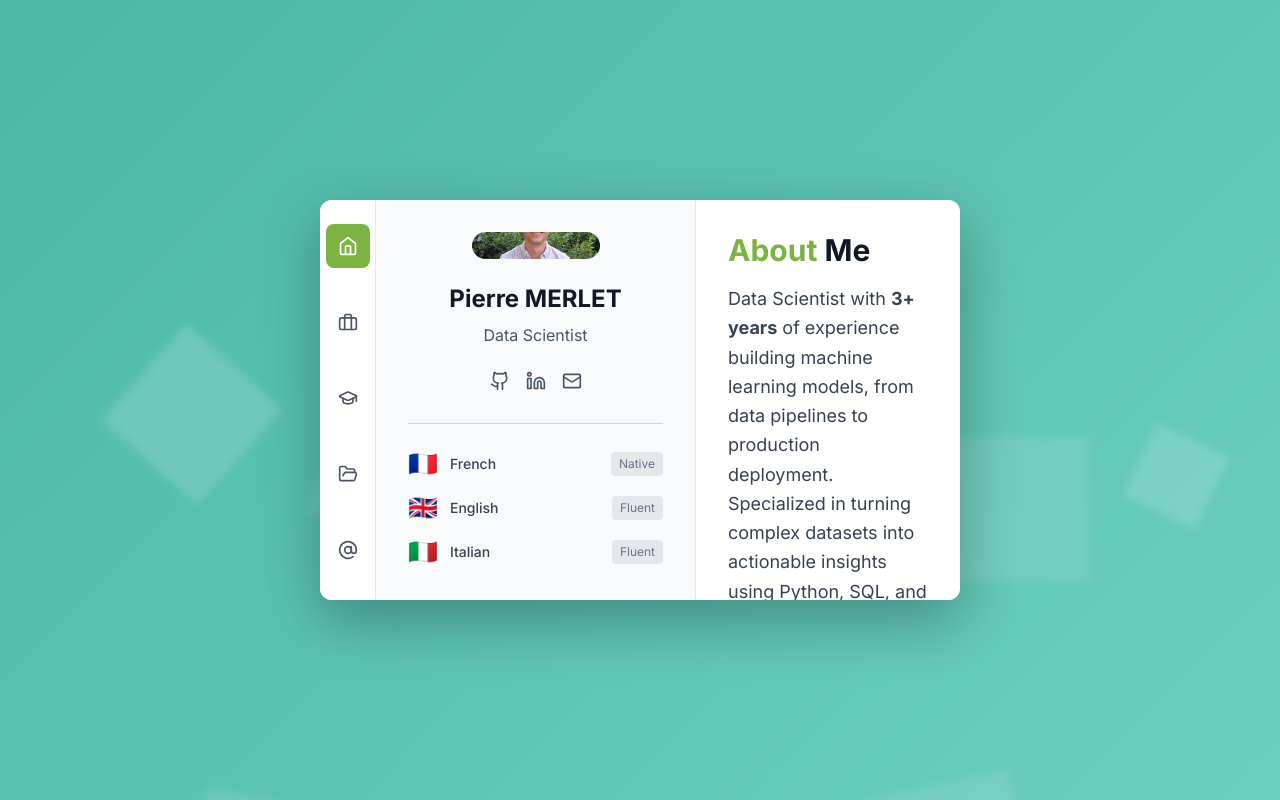
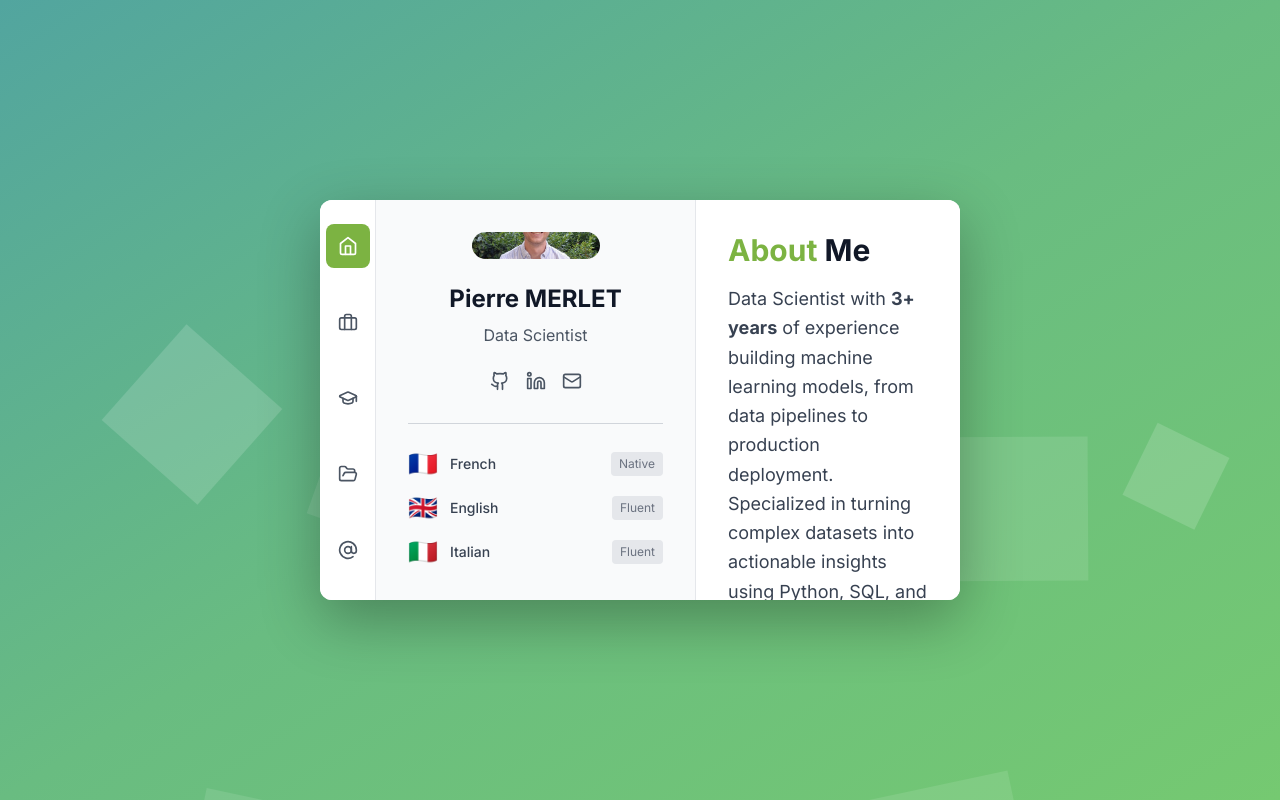
Before and after one commit to PierreMrt/nextjs-portfolio, a Next.js app: page / in a window 1280 px wide. Built offline with nearby package versions, Linux system fonts and the light colour scheme.

Commit message:
Gradient background

```diff
--- a/components/AnimatedBackground.tsx
+++ b/components/AnimatedBackground.tsx
@@ -1,19 +1,27 @@
 export default function AnimatedBackground() {
   return (
-    <div className="fixed inset-0 overflow-hidden pointer-events-none z-0">
+    <div
+      className="
+        fixed inset-0 -z-10 overflow-hidden
+        bg-gradient-to-br
+        from-[#52a59f]
+        via-[#69bc81]
+        to-[#75c971]
+      "
+    >
       {/* Floating squares that move up and rotate */}
-      <div className="absolute w-32 h-32 bg-white/15 blur-sm animate-float-up-1 bottom-0 left-[10%] rotate-12"></div>
-      <div className="absolute w-24 h-24 bg-white/10 blur-sm animate-float-up-2 bottom-0 left-[25%] -rotate-6"></div>
-      <div className="absolute w-40 h-40 bg-white/12 blur-sm animate-float-up-3 bottom-0 left-[45%] rotate-45"></div>
-      <div className="absolute w-28 h-28 bg-white/15 blur-sm animate-float-up-4 bottom-0 right-[30%] -rotate-12"></div>
-      <div className="absolute w-36 h-36 bg-white/10 blur-sm animate-float-up-5 bottom-0 right-[15%] rotate-6"></div>
-      <div className="absolute w-20 h-20 bg-white/15 blur-sm animate-float-up-6 bottom-0 right-[5%] -rotate-45"></div>
+      <div className="absolute w-32 h-32 bg-white/15 blur-s animate-float-up-1 bottom-0 left-[10%] rotate-12"></div>
+      <div className="absolute w-24 h-24 bg-white/10 blur-s animate-float-up-2 bottom-0 left-[25%] -rotate-6"></div>
+      <div className="absolute w-40 h-40 bg-white/12 blur-s animate-float-up-3 bottom-0 left-[45%] rotate-45"></div>
+      <div className="absolute w-28 h-28 bg-white/15 blur-s animate-float-up-4 bottom-0 right-[30%] -rotate-12"></div>
+      <div className="absolute w-36 h-36 bg-white/10 blur-s animate-float-up-5 bottom-0 right-[15%] rotate-6"></div>
+      <div className="absolute w-20 h-20 bg-white/15 blur-s animate-float-up-6 bottom-0 right-[5%] -rotate-45"></div>
 
       {/* Additional squares for continuous effect */}
-      <div className="absolute w-32 h-32 bg-white/10 blur-sm animate-float-up-1 -bottom-32 left-[15%] rotate-12 animation-delay-8000"></div>
-      <div className="absolute w-28 h-28 bg-white/15 blur-sm animate-float-up-2 -bottom-32 left-[35%] -rotate-6 animation-delay-10000"></div>
-      <div className="absolute w-24 h-24 bg-white/12 blur-sm animate-float-up-3 -bottom-32 right-[40%] rotate-45 animation-delay-12000"></div>
-      <div className="absolute w-36 h-36 bg-white/10 blur-sm animate-float-up-4 -bottom-32 right-[20%] -rotate-12 animation-delay-14000"></div>
+      <div className="absolute w-32 h-32 bg-white/10 blur-s animate-float-up-1 -bottom-32 left-[15%] rotate-12 animation-delay-8000"></div>
+      <div className="absolute w-28 h-28 bg-white/15 blur-s animate-float-up-2 -bottom-32 left-[35%] -rotate-6 animation-delay-10000"></div>
+      <div className="absolute w-24 h-24 bg-white/12 blur-s animate-float-up-3 -bottom-32 right-[40%] rotate-45 animation-delay-12000"></div>
+      <div className="absolute w-36 h-36 bg-white/10 blur-s animate-float-up-4 -bottom-32 right-[20%] -rotate-12 animation-delay-14000"></div>
     </div>
   )
 }
```
